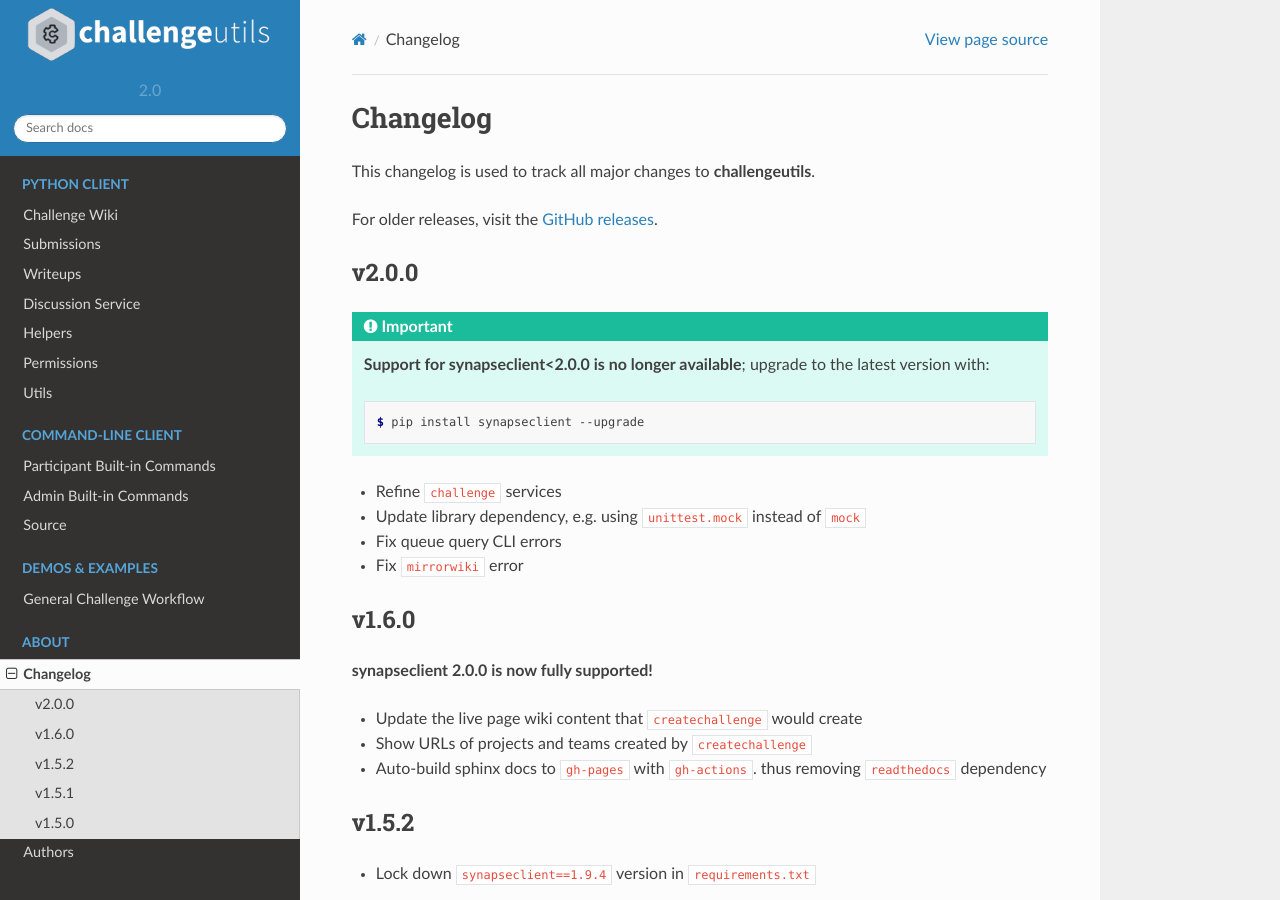
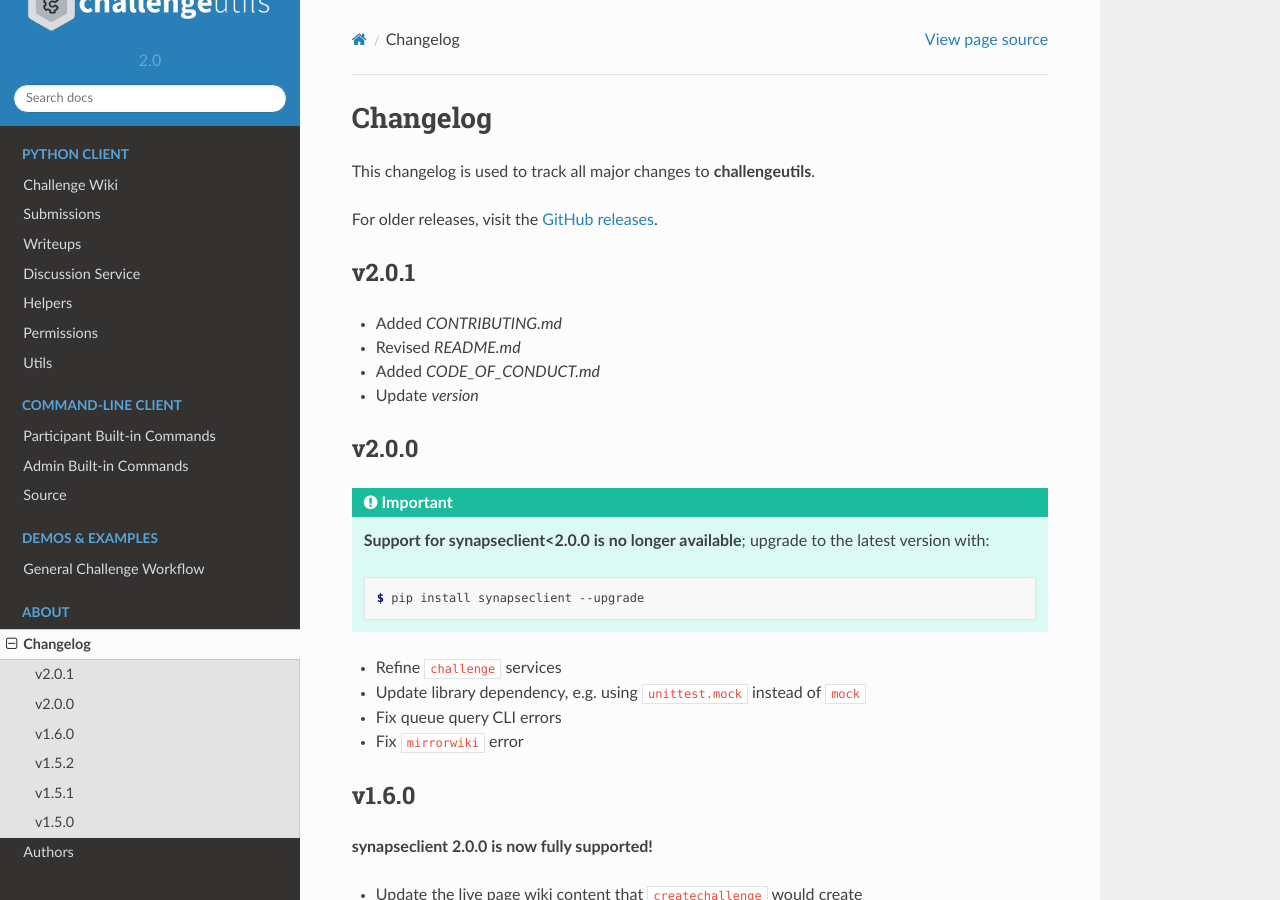
Before and after one commit to Sage-Bionetworks/challengeutils, a Sphinx documentation site: the page built from docs/about/changelog.rst, in a window 1280 px wide and 900 px high. Built offline with Sphinx 7.4.7 and the Read the Docs theme 2.0.0, drawn with Linux system fonts in a browser that asks for light colours.

Commit message:
Add to change log

```diff
--- a/docs/about/changelog.rst
+++ b/docs/about/changelog.rst
@@ -7,6 +7,15 @@ This changelog is used to track all major changes to **challengeutils**.
 For older releases, visit the `GitHub releases`_.
 
 .. _Github releases: https://github.com/Sage-Bionetworks/challengeutils/releases
+
+
+v2.0.1
+------
+- Added `CONTRIBUTING.md`
+- Revised `README.md`
+- Added `CODE_OF_CONDUCT.md`
+- Update `version`
+
 
 v2.0.0
 ------
```
